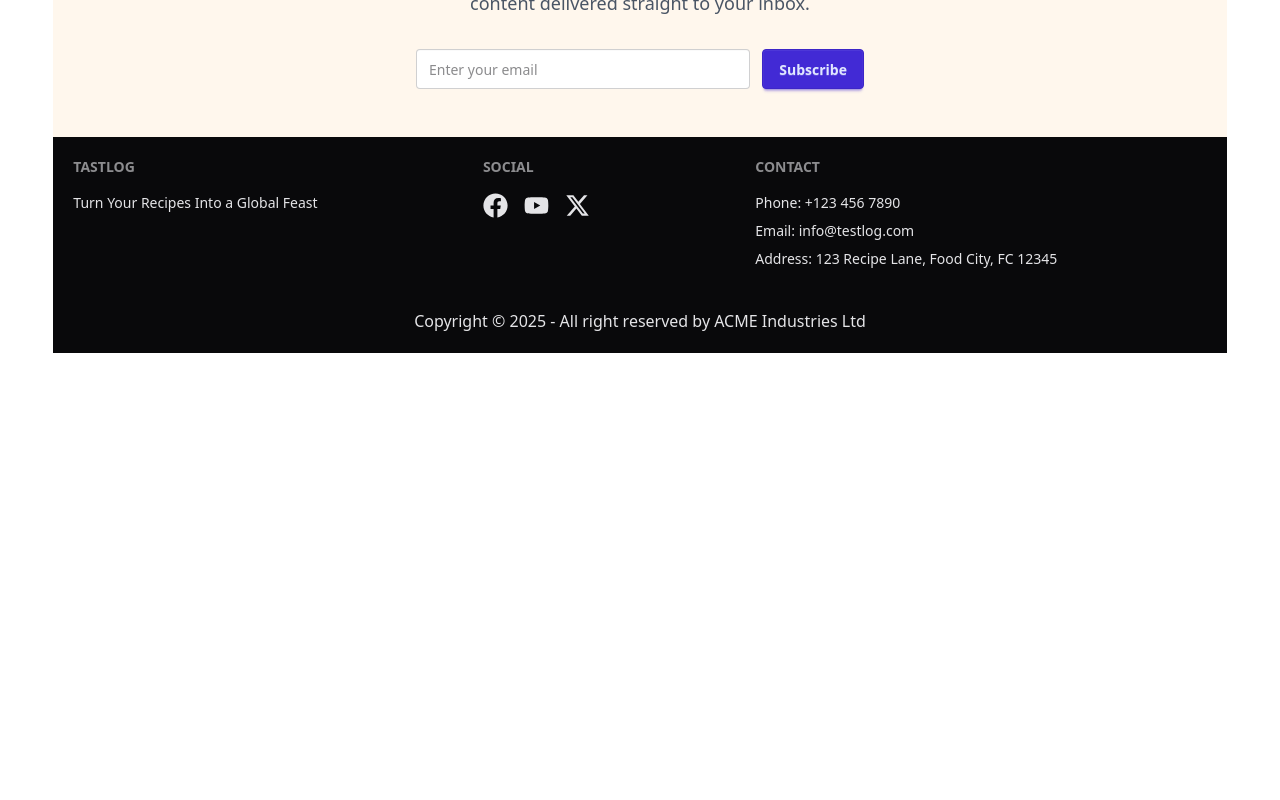
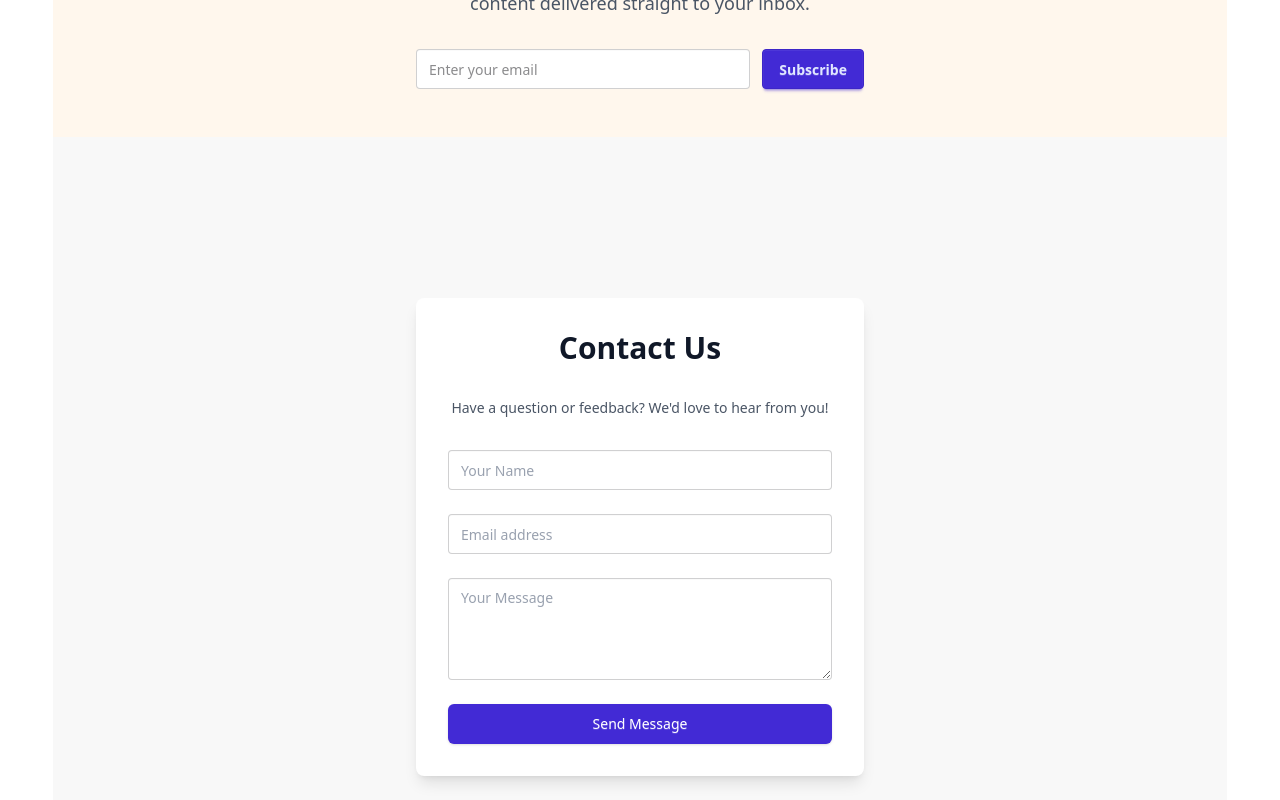
Before and after one commit to mrarifat21/Recipe-Book-Client, a React (Vite) app: page / in a window 1280 px wide. Shown: the part 1280-2080 px from the top of the page. Before the commit the page ends 1633 px from the top, so only its background shows below. Built offline with nearby package versions, Linux system fonts and the light colour scheme; no server answers.

Commit message:
add contact form component

```diff
--- /dev/null
+++ b/src/components/ContactForm.jsx
@@ -0,0 +1,81 @@
+import React from "react";
+import Swal from "sweetalert2";
+
+const ContactForm = () => {
+  const handleSubmit = async (e) => {
+    const form = e.target
+    e.preventDefault();
+    Swal.fire({
+      icon: "success",
+      title: "Message Sent!",
+      text: "Thank you for contacting us. We will get back to you soon!",
+      timer: 2000,
+    });
+    form.reset();
+  };
+
+  return (
+    <div className="min-h-screen bg-base-200 flex items-center justify-center py-12 px-4 sm:px-6 lg:px-8">
+      <div className="max-w-md w-full space-y-8 bg-base-100 p-8 rounded-lg shadow-lg">
+        <h2 className="text-3xl font-bold text-center text-gray-900">
+          Contact Us
+        </h2>
+        <p className="mt-2 text-center text-sm text-gray-600">
+          Have a question or feedback? We'd love to hear from you!
+        </p>
+        <form onSubmit={handleSubmit} className="mt-8 space-y-6">
+          <div>
+            <label htmlFor="name" className="sr-only">
+              Your Name
+            </label>
+            <input
+              id="name"
+              name="name"
+              type="text"
+              required
+              className="input input-bordered w-full placeholder-gray-400"
+              placeholder="Your Name"
+            />
+          </div>
+          <div>
+            <label htmlFor="email" className="sr-only">
+              Email address
+            </label>
+            <input
+              id="email"
+              name="email"
+              type="email"
+              required
+              className="input input-bordered w-full placeholder-gray-400"
+              placeholder="Email address"
+            />
+          </div>
+          <div>
+            <label htmlFor="message" className="sr-only">
+              Message
+            </label>
+            <textarea
+              id="message"
+              name="message"
+              rows="4"
+              required
+              className="textarea textarea-bordered w-full placeholder-gray-400"
+              placeholder="Your Message"
+            ></textarea>
+          </div>
+
+          <div>
+            <button
+              type="submit"
+              className="btn btn-primary w-full flex justify-center py-2 px-4 border border-transparent rounded-md shadow-sm text-sm font-medium text-white"
+            >
+              Send Message
+            </button>
+          </div>
+        </form>
+      </div>
+    </div>
+  );
+};
+
+export default ContactForm;
--- a/src/pages/Home.jsx
+++ b/src/pages/Home.jsx
@@ -2,6 +2,7 @@ import React, { useEffect, useState } from "react";
 import { Link } from "react-router";
 import Banner from "../components/Banner";
 import Newsletter from "../components/Newsletter";
+import ContactForm from "../components/ContactForm";
 
 const Home = () => {
   const [topRecipes, setTopRecipes] = useState([]);
@@ -61,6 +62,7 @@ const Home = () => {
 
 
       <Newsletter></Newsletter>
+      <ContactForm></ContactForm>
 
     </div>
   );
```
